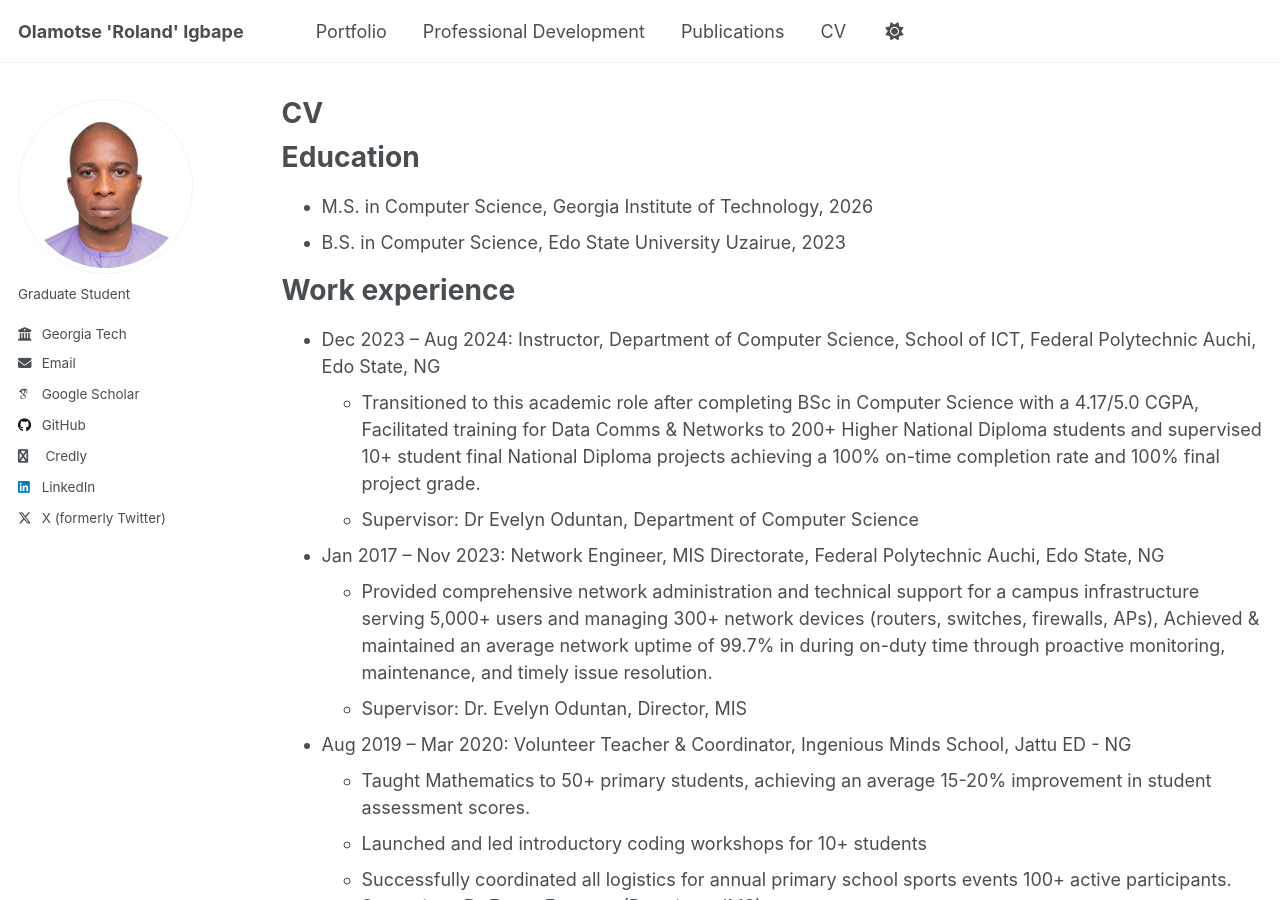
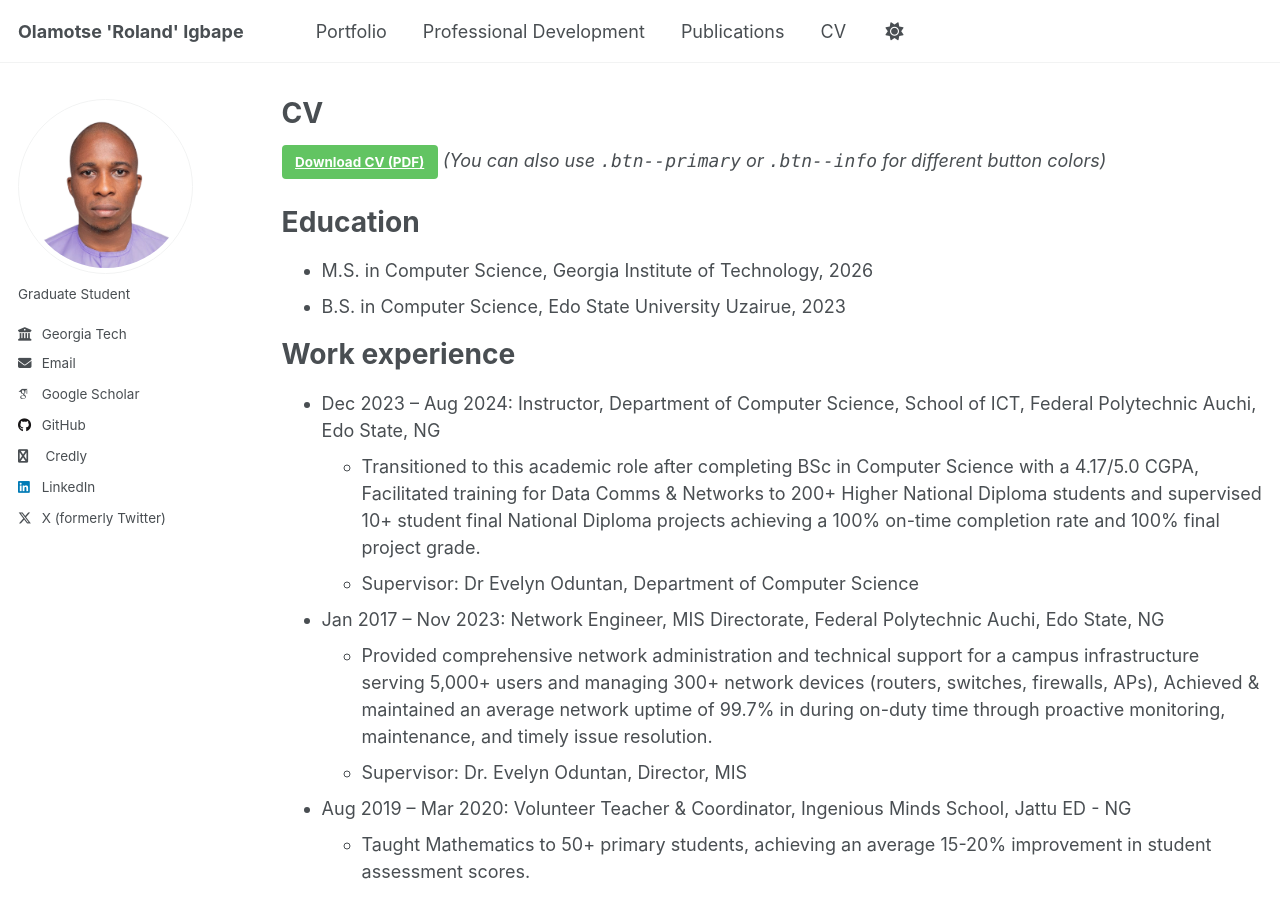
Before and after one commit to oigbape/oigbape.github.io, a Jekyll site: the page built from _pages/cv.md, in a window 1280 px wide and 900 px high. Built offline with Jekyll 4.4.1, drawn with Linux system fonts in a browser that asks for light colours; some web fonts are replaced.

Commit message:
Update cv.md

```diff
--- a/_pages/cv.md
+++ b/_pages/cv.md
@@ -8,6 +8,8 @@ redirect_from:
 ---
 
 {% include base_path %}
+[**Download CV (PDF)**](/files/cv.pdf){: .btn .btn--success}{:target="_blank"}
+*(You can also use `.btn--primary` or `.btn--info` for different button colors)*
 
 Education
 ======
```
